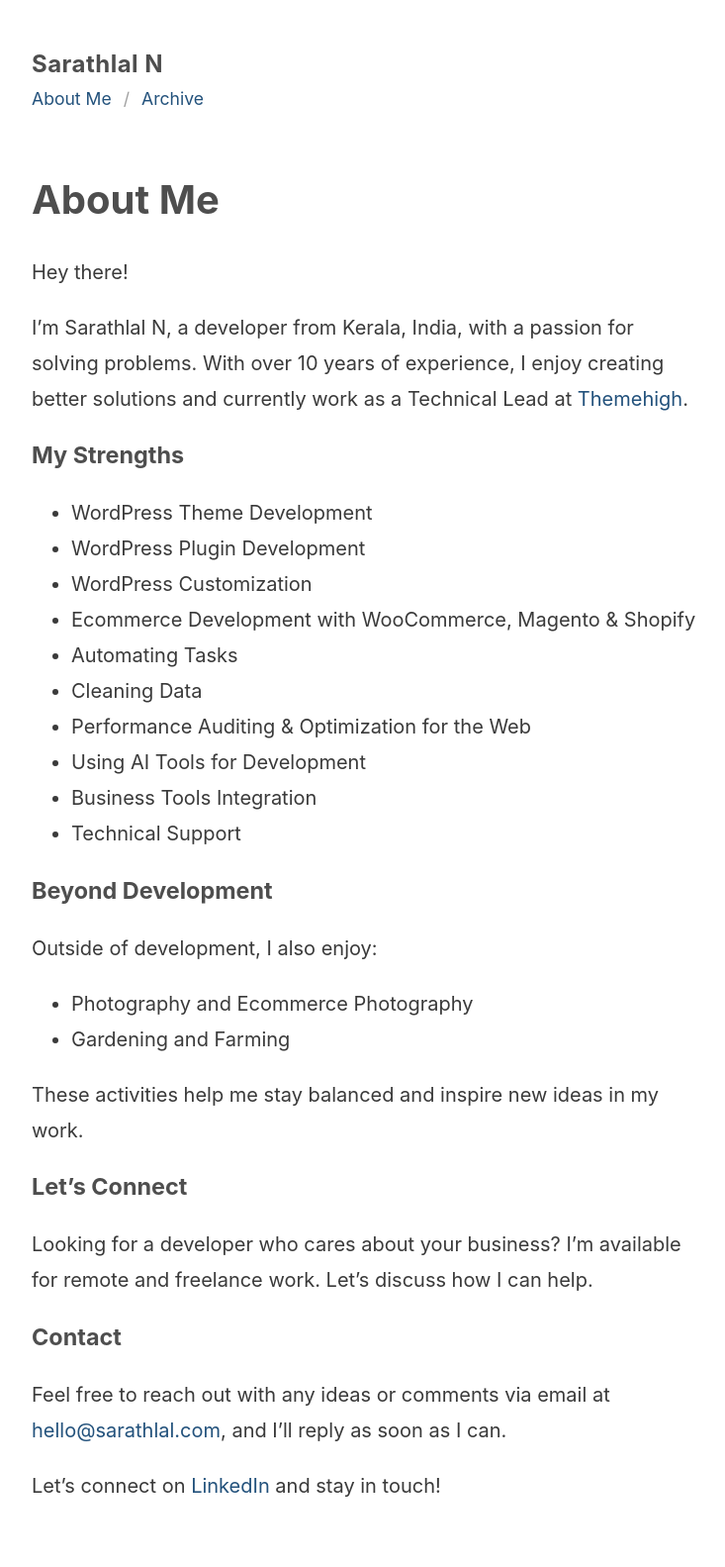
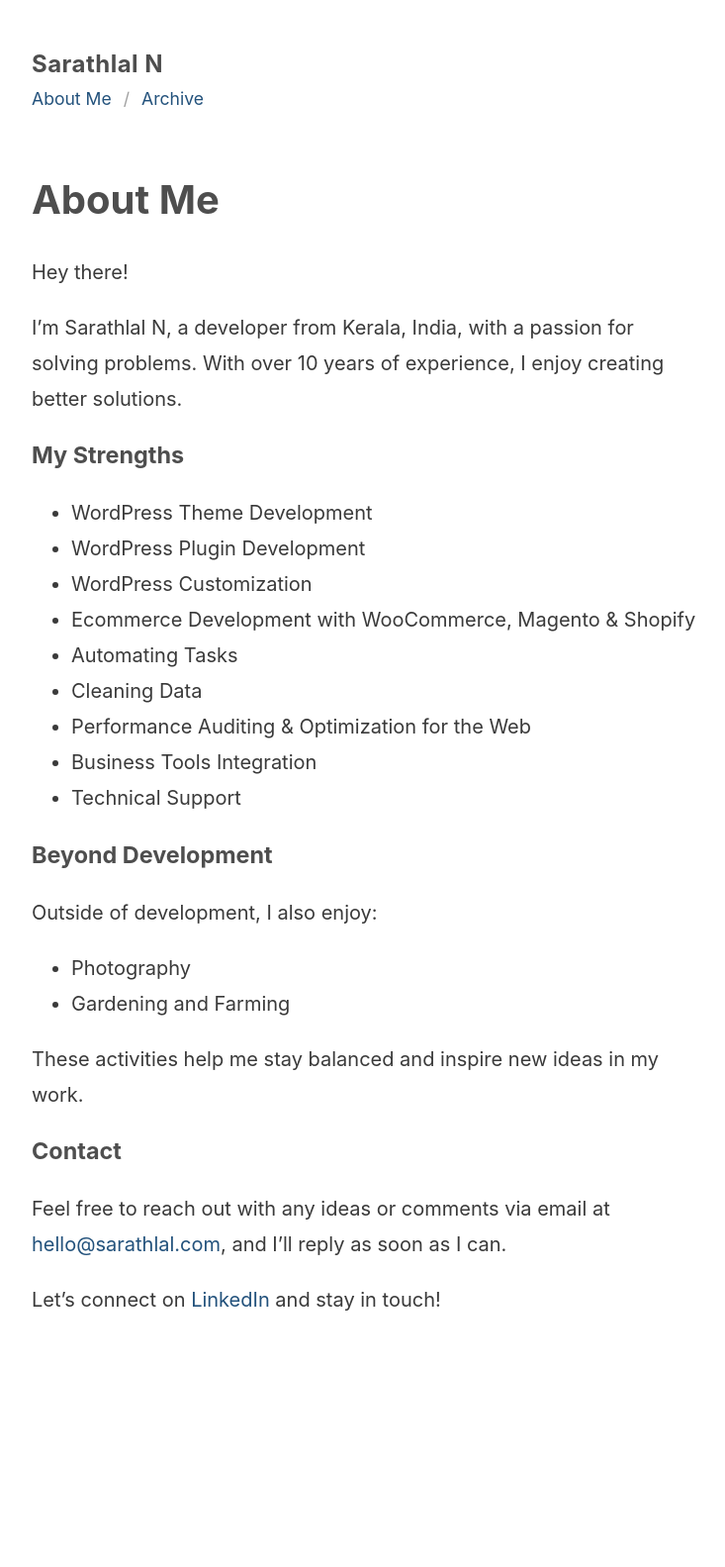
Before and after one commit to sarathlal/sarathlal.github.io, a Jekyll site: the page built from about.md, in a window 1280 px wide. Shown: the whole page at 99% size, without its empty margins (272-1005 px from the left). Built offline with Jekyll 4.4.1, drawn with Linux system fonts in a browser that asks for light colours; after the commit the page ends 1395 px from its top, so only the background shows below that.

```diff
--- a/_layouts/post.html
+++ b/_layouts/post.html
@@ -5,7 +5,7 @@ layout: default
     <h1 class="entry-title" itemprop="headline">{{ page.title }}</h1>
     {{ content }}
     <div class="cta-section">
-		<p>Looking for a developer who loves your business? I'm available for remote and freelance work. Let's <a class="border" href="{{site.baseurl}}/about/">connect</a>.</p>
+		<p>Got a project in mind? <a class="border" href="{{site.baseurl}}/about/">Send me a quick message</a>, and I'll get back to you within 24 hours!.</p>
     </div>
 	<h3>Recent Posts</h3>
 		  <ol>
--- a/about.md
+++ b/about.md
@@ -6,7 +6,7 @@ permalink: /about/
 
 Hey there!
 
-I’m Sarathlal N, a developer from Kerala, India, with a passion for solving problems. With over 10 years of experience, I enjoy creating better solutions and currently work as a Technical Lead at [Themehigh](https://www.themehigh.com){:target="_blank" rel="noopener"}.
+I’m Sarathlal N, a developer from Kerala, India, with a passion for solving problems. With over 10 years of experience, I enjoy creating better solutions.
 
 ### My Strengths
 
@@ -17,7 +17,6 @@ I’m Sarathlal N, a developer from Kerala, India, with a passion for solving pr
 - Automating Tasks
 - Cleaning Data
 - Performance Auditing & Optimization for the Web
-- Using AI Tools for Development
 - Business Tools Integration
 - Technical Support
 
@@ -25,14 +24,10 @@ I’m Sarathlal N, a developer from Kerala, India, with a passion for solving pr
 
 Outside of development, I also enjoy:
 
-- Photography and Ecommerce Photography
+- Photography
 - Gardening and Farming
 
 These activities help me stay balanced and inspire new ideas in my work.
-
-### Let’s Connect
-
-Looking for a developer who cares about your business? I’m available for remote and freelance work. Let’s discuss how I can help.
 
 ### Contact
 
```
